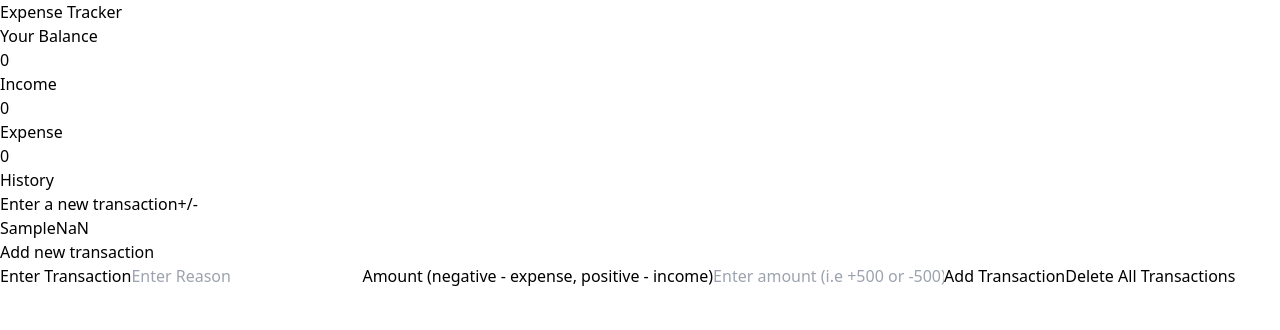
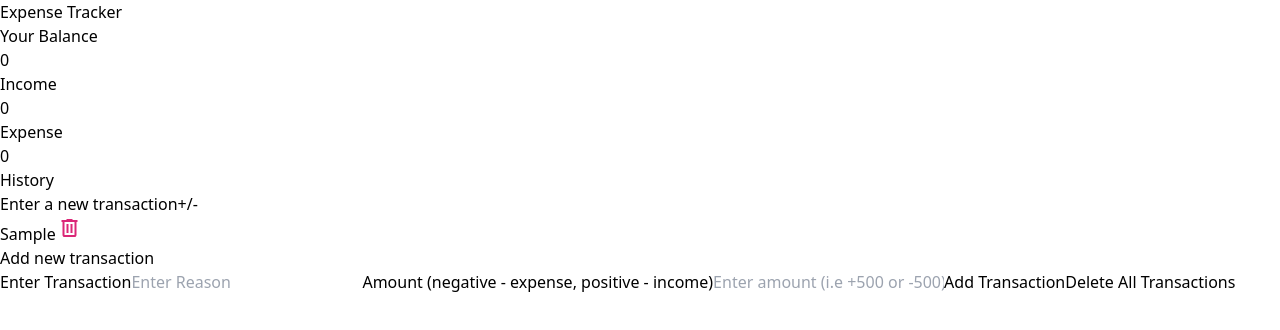
Before and after one commit to WinstonNji/ExpenseTracker, a React (Vite) app in the folder expenseTracker/: page / in a window 1280 px wide. Both pictures are taken after typing "Sample", "Sample" into the empty fields and a click on the button "Add Transaction". Shown: the top 330 px of the page. Built offline with nearby package versions, Linux system fonts and the light colour scheme.

Commit message:
Implemented delete transaction function

```diff
--- a/expenseTracker/src/App.jsx
+++ b/expenseTracker/src/App.jsx
@@ -10,8 +10,9 @@ function App() {
       <h1 className="text-4xl font-bold underline decoration-pink-600 text-center">Expense Tracker</h1>
 
         <NewTransactionManager>
-            <BalanceManager/>
-            <HistoryManager/>
+            <HistoryManager>
+              <BalanceManager/>
+            </HistoryManager>
         </NewTransactionManager>
 
     </div>
--- a/expenseTracker/src/components/balance.jsx
+++ b/expenseTracker/src/components/balance.jsx
@@ -1,10 +1,11 @@
 import { useContext } from "react"
-import { TransactionContext } from "./newTransaction"
+import { HistoryContext } from "./history"
 import { useState, useEffect } from "react"
+
 
 function BalanceManager (){
 
-    const {expenseArr, incomeArr}  = useContext (TransactionContext)
+    const {expenseArr, incomeArr}  = useContext (HistoryContext)
 
     const [incomeTotal, setIncomeTotal] = useState('00')
     const [expenseTotal, setExpenseTotal] = useState('00')
--- a/expenseTracker/src/components/history.jsx
+++ b/expenseTracker/src/components/history.jsx
@@ -1,13 +1,17 @@
-import { useContext, useEffect, useState } from "react"
+import { useContext, useEffect, useState, createContext } from "react"
 import { TransactionContext } from "./newTransaction"
 
 
-function HistoryManager (){
+export const HistoryContext = createContext()
+function HistoryManager ({children}){
 
     const [displayReason, setReason] = useState('Enter a new transaction')
     const [displayAmount, setAmount] = useState('+/-')
+    const {amount, reason, transactionArray, setTransactionArray} = useContext(TransactionContext)
+    const [newTransactionArr, setNewTransactionArr] = useState([])
+    const [expenseArr, setExpenseArr] = useState([]);
+    const [incomeArr, setIncomeArr] = useState([]);
 
-    const {amount, reason, transactionArray} = useContext(TransactionContext)
 
     useEffect(()=>{
         if(reason === ""){
@@ -16,6 +20,11 @@ function HistoryManager (){
             setReason(reason)
         }
     },[reason])
+
+    useEffect(()=> {
+        setNewTransactionArr(transactionArray)
+        respectiveArr(transactionArray)
+    },[transactionArray])
 
     useEffect(()=> {
         if(amount === ""){
@@ -27,7 +36,9 @@ function HistoryManager (){
 
 
     function transactionType(amount) {
+
         const numAmount = Number(amount); // Convert to number
+
 
         if (isNaN(numAmount)) {
             if(amount.charAt(0) === '+' && amount.charAt(1) === '/'){
@@ -35,12 +46,11 @@ function HistoryManager (){
             }
 
             if (amount.charAt(0) === '-') {
+
                 return <span className="block font-bold border-l-4 border-red-500 pl-2">{amount}</span>;
             }else if (amount.charAt(0) === '+') {
                 return <span className="block font-bold border-l-4 border-green-500 pl-2">{amount}</span>;
             }
-
-
         }
 
         if (amount.charAt(0) === '-') {
@@ -49,11 +59,45 @@ function HistoryManager (){
             return <span className="block font-bold border-l-4 border-green-500 pl-2">{numAmount.toLocaleString()}</span>;
         }
 
-        return <span className="block font-bold border-l-4 border-gray-500 pl-2">{numAmount.toLocaleString()}</span>;
+
+    }
+
+    const expenses = []
+    const income = []
+
+    function respectiveArr(TransactionsArr){
+
+        TransactionsArr.forEach((transaction,i) => {
+            if(transaction.Amount.startsWith('-')){
+                expenses.push(Number(transaction.Amount))
+            }else if(transaction.Amount.startsWith('+')){
+                income.push(Number(transaction.Amount))
+            }
+        })
+
+        setExpenseArr(expenses);
+        setIncomeArr(income);
     }
 
 
+    function removeTransaction(index){
+        setNewTransactionArr (arr => {
+            const updatedOriginalArr = arr.filter((_,i) => i !== index)
+            setTransactionArray(updatedOriginalArr)
+            return updatedOriginalArr
+        })
+    }
+
+    console.log(newTransactionArr, 'newTransactionArr After')
+
+
+
+    console.log(expenseArr, 'expenseArray')
+
+
     return (
+        <HistoryContext.Provider value={{expenseArr,incomeArr}}>
+            {children}
             <div className="w-3/4">
                 <h3 className="text-center font-semibold text-xl pb-5">History</h3>
 
@@ -62,19 +106,28 @@ function HistoryManager (){
                     <li className="flex justify-between bg-white p-2">
                         <span className="block font-semibold">{displayReason}</span>
                         {transactionType(displayAmount.toLocaleString())}
+
                     </li>
 
-                {transactionArray.map((transaction,index) => (
-                    <li key={index} className="flex justify-between bg-white p-2">
-                    <span className="block font-semibold">{transaction.Reason}</span>
+                    {newTransactionArr.map((transaction,index) => (
+                        <li key={index} className="flex  bg-white p-2">
+                            <span className="block font-semibold flex-1">{transaction.Reason}</span>
+
+                            <span className="pr-2">
                                 {transactionType(transaction.Amount)}
+                            </span>
+
+                            <button onClick={() => removeTransaction(index)}>
+                                <svg xmlns="http://www.w3.org/2000/svg" height="24px" viewBox="0 -960 960 960" width="27px" fill="#DB2777"><path d="M280-120q-33 0-56.5-23.5T200-200v-520h-40v-80h200v-40h240v40h200v80h-40v520q0 33-23.5 56.5T680-120H280Zm400-600H280v520h400v-520ZM360-280h80v-360h-80v360Zm160 0h80v-360h-80v360ZM280-720v520-520Z"/></svg>
+                            </button>
                         </li>
-
                     ))}
 
 
                 </ul>
             </div>
+        </HistoryContext.Provider>
+
     )
 }
 
--- a/expenseTracker/src/components/newTransaction.jsx
+++ b/expenseTracker/src/components/newTransaction.jsx
@@ -6,8 +6,7 @@ function NewTransactionManager({ children }) {
   const [amount, setAmount] = useState("");
   const [reason, setReason] = useState("");
   const [transactionArray, setTransactionArray] = useState([]);
-  const [expenseArr, setExpenseArr] = useState([]);
-  const [incomeArr, setIncomeArr] = useState([]);
+
 
   function handleAmount(event) {
     setAmount(event.target.value);
@@ -27,7 +26,6 @@ function NewTransactionManager({ children }) {
       Reason: reason,
     };
 
-    respectiveArray(amount);
     setTransactionArray((t) => [newTransaction, ...t]);
 
     // Reset state values, which will automatically clear the input fields
@@ -38,20 +36,13 @@ function NewTransactionManager({ children }) {
   function deleteTransactions(event) {
     event.preventDefault();
     setTransactionArray([]);
-    setExpenseArr([]);
-    setIncomeArr([]);
   }
 
-  function respectiveArray(amount) {
-    if (amount.startsWith("-")) {
-      setExpenseArr((e) => [...e, Number(amount)]);
-    } else if (amount.startsWith("+")) {
-      setIncomeArr((i) => [...i, Number(amount)]);
-    }
-  }
+  console.log(transactionArray, 'TransactionContext')
+
 
   return (
-    <TransactionContext.Provider value={{ amount, reason, transactionArray, expenseArr, incomeArr }}>
+    <TransactionContext.Provider value={{ amount, reason, transactionArray,  setTransactionArray}}>
       {children}
       <div className="flex flex-col items-center justify-center w-3/4 max-w-3/4">
         <h3 className="text-center font-semibold text-xl pb-5">Add new transaction</h3>
```
Lines whose indentation alone changed are shown as unchanged.
